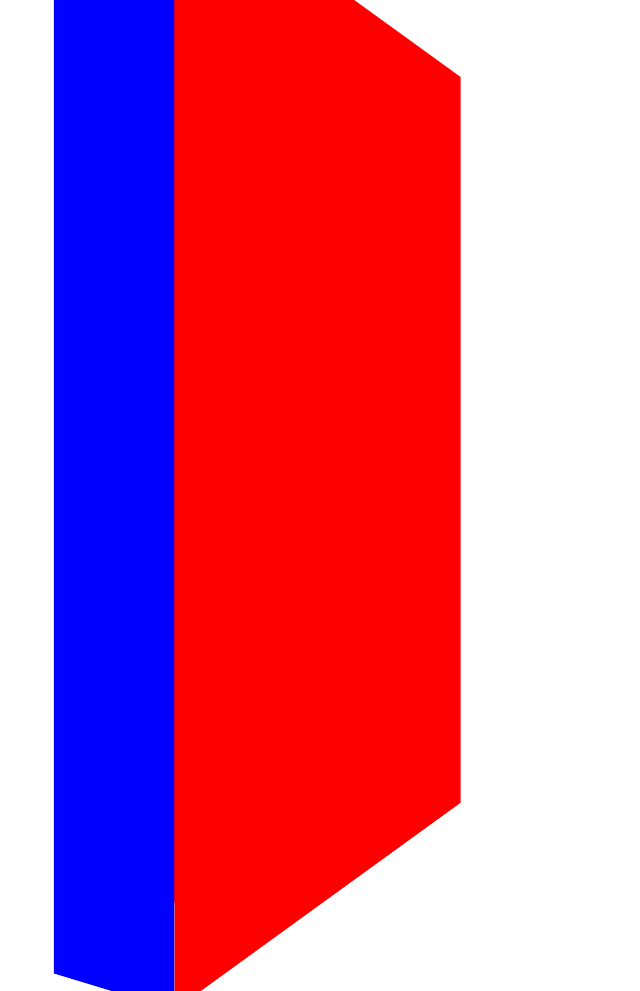
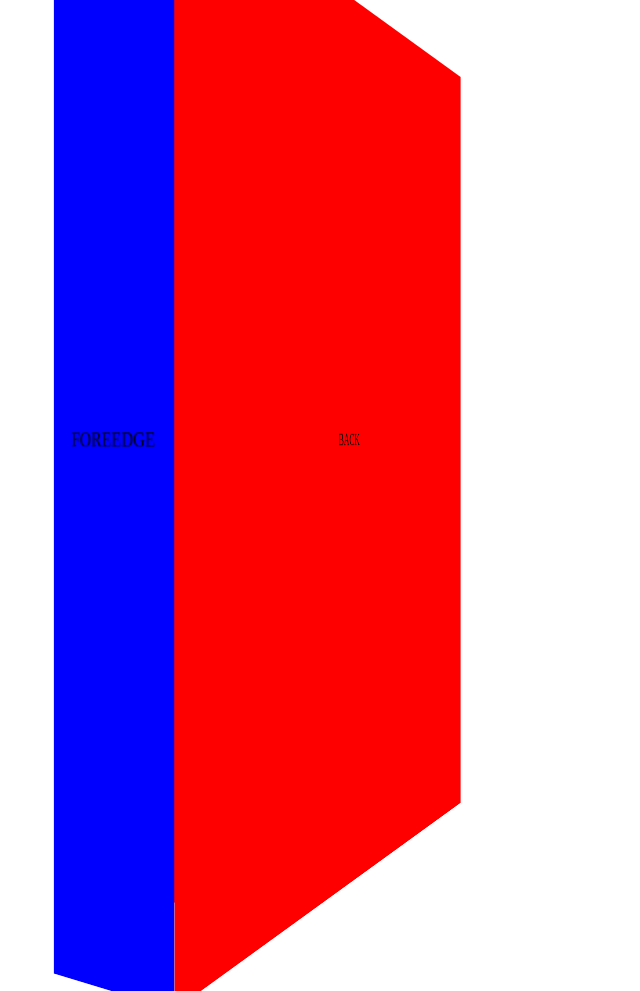
Before and after one commit to brickhousecoop/bh-bookspinner, a plain HTML site: page index.html in a window 1280 px wide. Shown: the whole page, without its empty margins (0-640 px from the left). Drawn offline with Linux system fonts and the light colour scheme.

Commit message:
Add labels

```diff
--- a/index.html
+++ b/index.html
@@ -32,6 +32,10 @@
     .mmbook .face {
       position: absolute;
       transform-origin: 0 0;
+
+      display: flex;
+      justify-content: center;
+      align-items: center;
     }
 
     .mmbook .face.front {
@@ -86,12 +90,12 @@
 <body>
   <div class="mmbook scene">
     <div class="case">
-      <figure class="face front"></figure>
-      <figure class="face foreedge"></figure>
-      <figure class="face back"></figure>
-      <figure class="face spine"></figure>
-      <figure class="face head"></figure>
-      <figure class="face tail"></figure>
+      <figure class="face front">FRONT</figure>
+      <figure class="face foreedge">FOREEDGE</figure>
+      <figure class="face back">BACK</figure>
+      <figure class="face spine">SPINE</figure>
+      <figure class="face head">HEAD</figure>
+      <figure class="face tail">TAIL</figure>
     </div>
   </div>
 </body>
```
